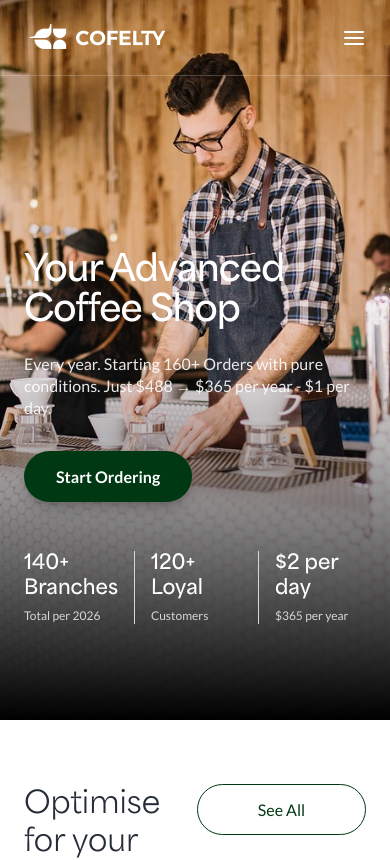
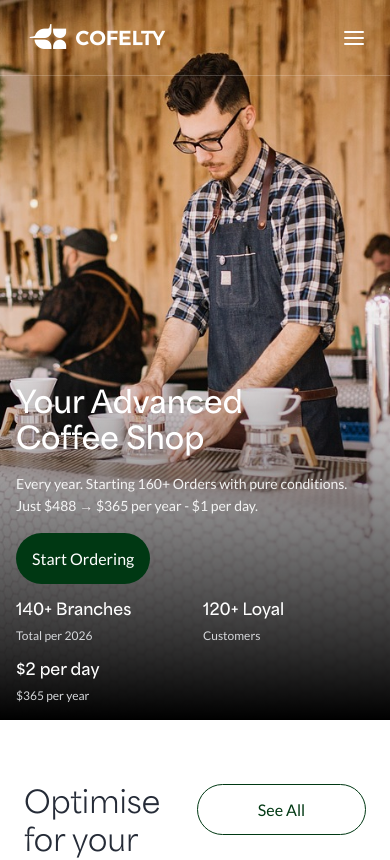
Before and after one commit to xpand-indonesia/ecommerce, a Next.js app: page / in a window 390 px wide. Shown: the top 860 px of the page. Built offline with nearby package versions, Linux system fonts and the light colour scheme.

Commit message:
Improving mobile responsive landing hero section

```diff
--- a/src/app/(landing)/components/hero-section.tsx
+++ b/src/app/(landing)/components/hero-section.tsx
@@ -3,10 +3,31 @@
 import { Button } from '@/components/ui/button';
 import { Separator } from '@/components/ui/separator';
 import Image from 'next/image';
+import React from 'react';
+
+interface Statistic {
+    title: string;
+    subtitle: string;
+}
+
+const STATISTICS: Statistic[] = [
+    {
+        title: '140+ Branches',
+        subtitle: 'Total per 2026',
+    },
+    {
+        title: '120+ Loyal',
+        subtitle: 'Customers',
+    },
+    {
+        title: '$2 per day',
+        subtitle: '$365 per year',
+    },
+];
 
 export default function HeroSection() {
     return (
-        <section className="relative min-h-[720px] lg:h-[727px] w-full flex flex-col justify-between pt-[100px] pb-12 px-6 lg:px-[60px] mx-auto overflow-hidden">
+        <section className="relative min-h-[720px] lg:h-[727px] w-full flex flex-col justify-between pt-[100px] pb-4 lg:pb-15.5 px-4 lg:px-[60px] mx-auto overflow-hidden">
             {/* Background image using Next.js Image component */}
             <div className="absolute inset-0 -z-10">
                 <Image
@@ -20,16 +41,16 @@ export default function HeroSection() {
                 <div className="absolute inset-0 bg-gradient-to-b from-t via-black/0 to-black" />
             </div>
 
-            <div className="flex flex-col justify-end h-full mt-auto mb-12 max-w-[1320px] mx-auto w-full">
-                <div className="flex flex-col lg:flex-row lg:items-end justify-between gap-12 w-full">
+            <div className="flex flex-col justify-end h-full mt-auto w-full">
+                <div className="flex flex-col lg:flex-row lg:items-end justify-between gap-4 lg:gap-12 w-full">
                     {/* Left Column: Heading, Subtext, CTA */}
-                    <div className="flex flex-col items-start gap-6 max-w-[701px]">
-                        <h1 className="font-heading font-bold text-4xl sm:text-5xl md:text-6xl lg:text-[72px] lg:leading-[96px] text-white tracking-tight">
+                    <div className="flex flex-col items-start gap-4 lg:gap-6 max-w-[701px]">
+                        <h1 className="font-heading font-bold text-3xl lg:text-[72px] text-white">
                             Your Advanced <br />
                             Coffee Shop
                         </h1>
 
-                        <p className="font-body text-base sm:text-lg text-white/90 max-w-[426px] leading-[22px]">
+                        <p className="font-body text-sm sm:text-lg text-white/90 max-w-[426px] leading-[22px]">
                             Every year. Starting 160+ Orders with pure
                             conditions. Just $488 &rarr; $365 per year - $1 per
                             day.
@@ -37,7 +58,7 @@ export default function HeroSection() {
 
                         <Button
                             variant="primary"
-                            className="mt-2 h-[51px] px-8 cursor-pointer font-semibold shadow-lg shadow-black/20"
+                            className="px-4 cursor-pointer"
                             onClick={() =>
                                 document
                                     .getElementById('catalog')
@@ -49,48 +70,25 @@ export default function HeroSection() {
                     </div>
 
                     {/* Right Column: Statistics Grid */}
-                    <div className="flex items-center gap-4">
-                        {/* Stat 1 */}
-                        <div className="flex flex-col gap-2 w-[170px]">
-                            <span className="font-heading font-bold text-xl sm:text-2xl text-white leading-tight">
-                                140+ Branches
-                            </span>
-                            <span className="font-body text-xs sm:text-sm text-gray-light">
-                                Total per 2026
-                            </span>
-                        </div>
-
-                        {/* Vertical Divider */}
-                        <Separator
-                            orientation="vertical"
-                            className="h-[73px] bg-gray-300"
-                        />
-
-                        {/* Stat 2 */}
-                        <div className="flex flex-col gap-2 w-[170px]">
-                            <span className="font-heading font-bold text-xl sm:text-2xl text-white leading-tight">
-                                120+ Loyal
-                            </span>
-                            <span className="font-body text-xs sm:text-sm text-gray-light">
-                                Customers
-                            </span>
-                        </div>
-
-                        {/* Vertical Divider */}
-                        <Separator
-                            orientation="vertical"
-                            className="h-[73px] bg-gray-300"
-                        />
-
-                        {/* Stat 3 */}
-                        <div className="flex flex-col gap-2 w-[170px]">
-                            <span className="font-heading font-bold text-xl sm:text-2xl text-white leading-tight">
-                                $2 per day
-                            </span>
-                            <span className="font-body text-xs sm:text-sm text-gray-light">
-                                $365 per year
-                            </span>
-                        </div>
+                    <div className="grid grid-cols-2 lg:flex lg:items-center gap-4">
+                        {STATISTICS.map((item, idx) => (
+                            <React.Fragment key={`statistic-${idx}`}>
+                                {!!idx && (
+                                    <Separator
+                                        orientation="vertical"
+                                        className="hidden lg:block h-[73px] bg-gray-300"
+                                    />
+                                )}
+                                <div className="flex flex-col gap-2 lg:w-[170px]">
+                                    <span className="font-heading font-bold text-base lg:text-2xl text-white leading-tight">
+                                        {item.title}
+                                    </span>
+                                    <span className="font-body text-xs lg:text-sm text-gray-light">
+                                        {item.subtitle}
+                                    </span>
+                                </div>
+                            </React.Fragment>
+                        ))}
                     </div>
                 </div>
             </div>
```
